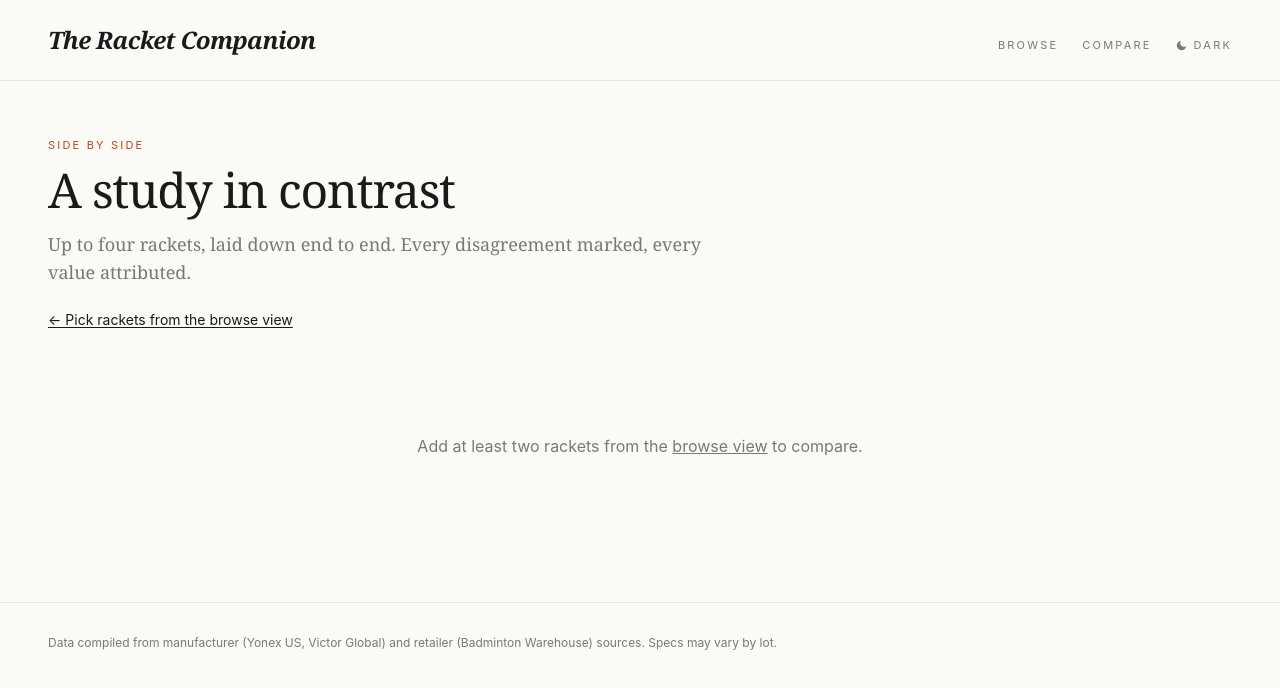
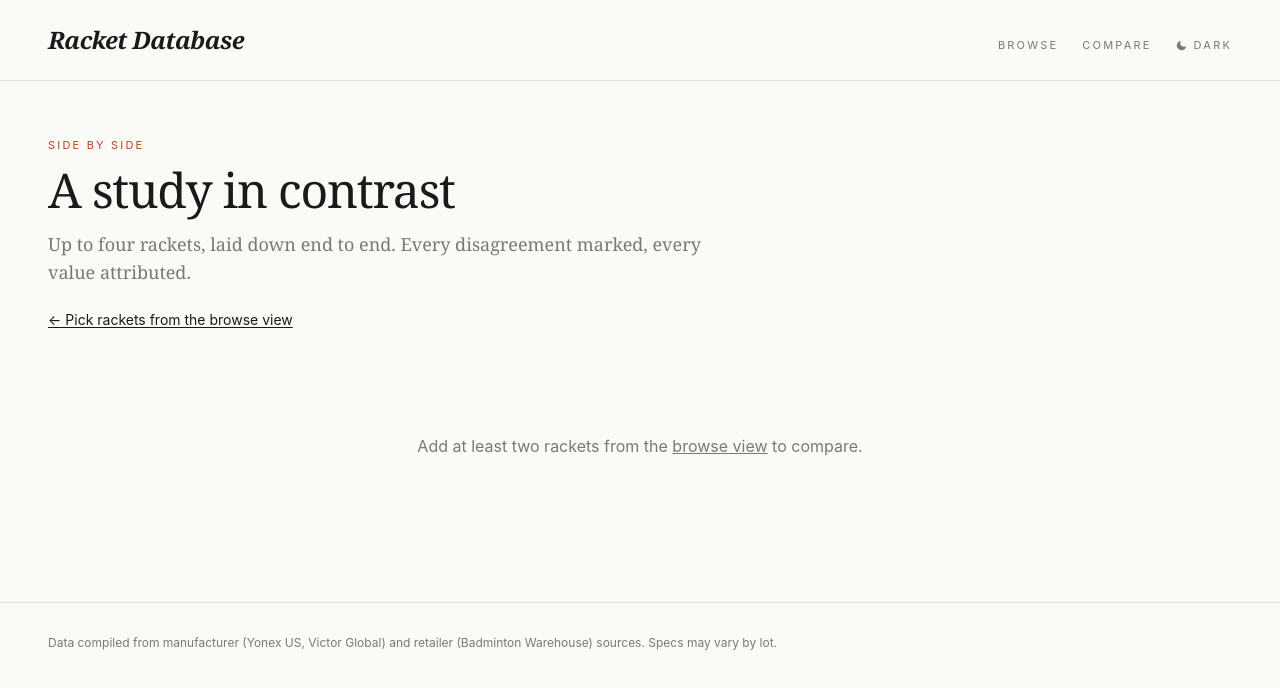
Before and after one commit to NousIndex/racket_database, a Next.js app: page /compare in a window 1280 px wide. Shown: the top 688 px of the page. Built offline with nearby package versions, Linux system fonts and the light colour scheme.

Commit message:
Changed name

```diff
--- a/app/compare/page.tsx
+++ b/app/compare/page.tsx
@@ -51,9 +51,9 @@ export default async function ComparePage({ searchParams }: Props) {
 export async function generateMetadata({ searchParams }: Props): Promise<Metadata> {
   const { ids } = await searchParams;
   const rackets = getRacketsBySlugs(parseIds(ids)).slice(0, 4);
-  if (rackets.length < 2) return { title: 'Compare — The Racket Companion' };
+  if (rackets.length < 2) return { title: 'Compare — Racket Database' };
   return {
-    title: `${rackets.map((r) => r.displayName).join(' vs ')} — The Racket Companion`,
+    title: `${rackets.map((r) => r.displayName).join(' vs ')} — Racket Database`,
   };
 }
 
--- a/app/layout.tsx
+++ b/app/layout.tsx
@@ -4,7 +4,7 @@ import { ThemeToggle } from '@/components/ThemeToggle';
 import './globals.css';
 
 export const metadata: Metadata = {
-  title: 'The Racket Companion',
+  title: 'Racket Database',
   description: 'A field guide to badminton rackets — every spec, sourced.',
 };
 
@@ -29,7 +29,7 @@ export default function RootLayout({ children }: { children: React.ReactNode })
         <header className="border-b border-rule bg-paper">
           <div className="max-w-7xl mx-auto px-6 md:px-12 py-6 flex items-baseline justify-between">
             <Link href="/" className="font-serif italic text-xl md:text-2xl font-semibold tracking-tight no-underline">
-              The Racket Companion
+              Racket Database
             </Link>
             <nav className="font-sans text-[11px] tracking-widest uppercase text-dim flex items-center gap-6">
               <Link href="/" className="hover:text-ink">Browse</Link>
--- a/app/rackets/[slug]/page.tsx
+++ b/app/rackets/[slug]/page.tsx
@@ -25,7 +25,7 @@ export async function generateMetadata(
   const r = getRacketBySlug(slug);
   if (!r) return { title: 'Not found' };
   return {
-    title: `${r.brand} ${r.displayName} — The Racket Companion`,
+    title: `${r.brand} ${r.displayName} — Racket Database`,
     description: Object.values(r.descriptions || {})[0]?.slice(0, 160),
   };
 }
```
Also changed, not shown: 1 other file (tests, documents, lock files or other folders).
